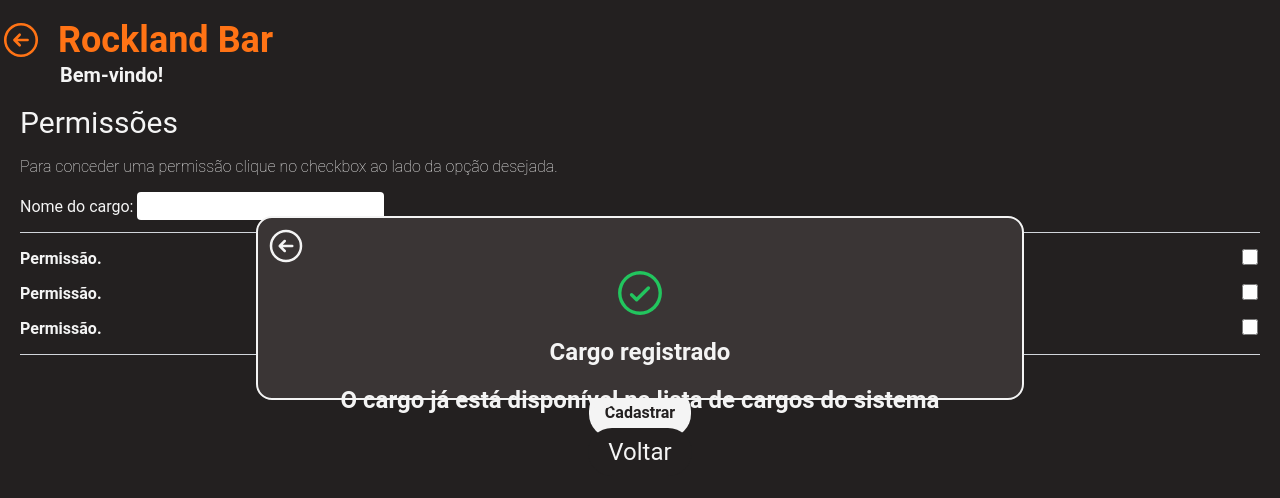
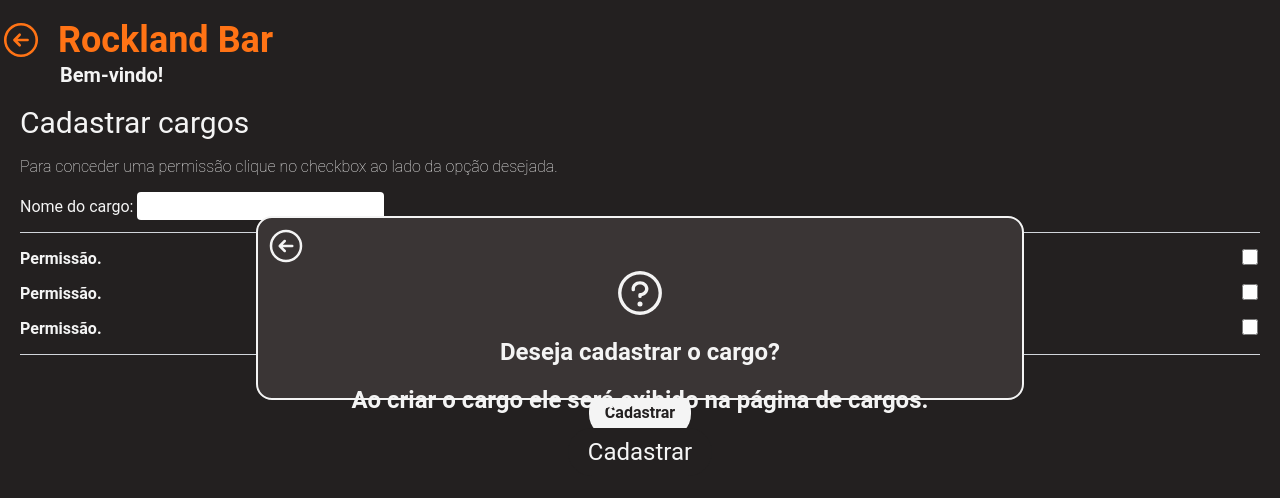
Before and after one commit to Koemyy/cardapio-digital-company, a React (Vite) app: page /cadastrar-cargos in a window 1280 px wide. Both pictures are taken after a click on the button "Cadastrar". Shown: the top 498 px of the page. Built offline with nearby package versions, Linux system fonts and the light colour scheme.

Commit message:
Modifiquei o pop-up que aparece ao clicar em Adicionar cargo

```diff
--- a/src/pages/cadastrarCargos.tsx
+++ b/src/pages/cadastrarCargos.tsx
@@ -1,6 +1,6 @@
 import {useState} from "react";
 import Notification from "../components/Notification.tsx";
-import {CheckCircle} from '@phosphor-icons/react';
+import {Question} from '@phosphor-icons/react';
 
 function CadastrarCargos() {
     const [showNotification, setNotification] = useState(false);
@@ -15,7 +15,7 @@ function CadastrarCargos() {
 
     return (
         <div className="text-white-300 mx-5 my-4">
-            <h1 className="text-3xl mb-4">Permissões</h1>
+            <h1 className="text-3xl mb-4">Cadastrar cargos</h1>
             <p className="pb-4 font-extralight">Para conceder uma permissão clique no checkbox ao lado da opção
                 desejada.</p>
             <form action="">
@@ -45,11 +45,11 @@ function CadastrarCargos() {
             </div>
             {showNotification && (
                 <Notification
-                    buttonText="Voltar"
+                    buttonText="Cadastrar"
                     closePopUp={hideNotification}
-                    title="Cargo registrado"
-                    icon={<i className="flex text-center justify-center text-green-500"><CheckCircle size={54}/></i>}
-                    description="O cargo já está disponível na lista de cargos do sistema"
+                    title="Deseja cadastrar o cargo?"
+                    icon={<i className="flex text-center justify-center text-white-300"><Question size={54}/></i>}
+                    description="Ao criar o cargo ele será exibido na página de cargos."
                     buttonAction={hideNotification}
                 />
             )}
```
